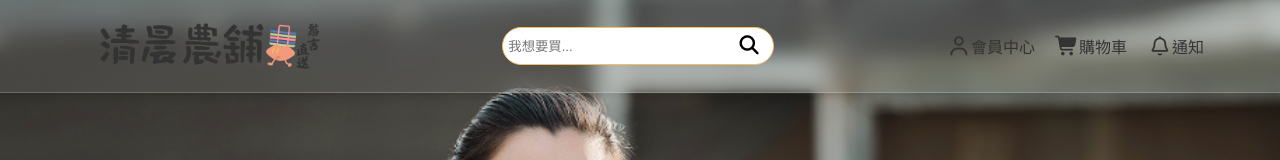
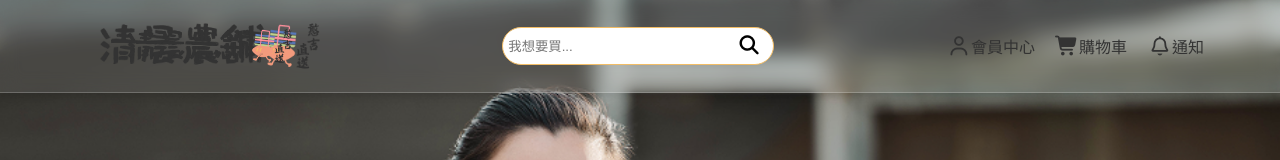
Before and after one commit to rHyThM3294/morning-farm, a Vue app: page / in a window 1280 px wide. Shown: the top 160 px of the page. Built offline with nearby package versions, Linux system fonts and the light colour scheme.

Commit message:
修改點擊Logo跳至首頁邏輯

```diff
--- a/src/components/layout/SiteHeader.vue
+++ b/src/components/layout/SiteHeader.vue
@@ -2,9 +2,9 @@
   <header>
     <div class="container">
       <div class="headerUp">
-        <a href="/index.html">
+        <RouterLink to="/" class="logo">
           <div class="logo"></div>
-        </a>
+        </RouterLink>
         <div class="searchBox webSearch">
           <input type="text" placeholder="我想要買..." />
           <button type="submit" id="searchButton" class="searchButton">
```
Also changed, not shown: 65 other files (tests, documents, lock files or other folders).
